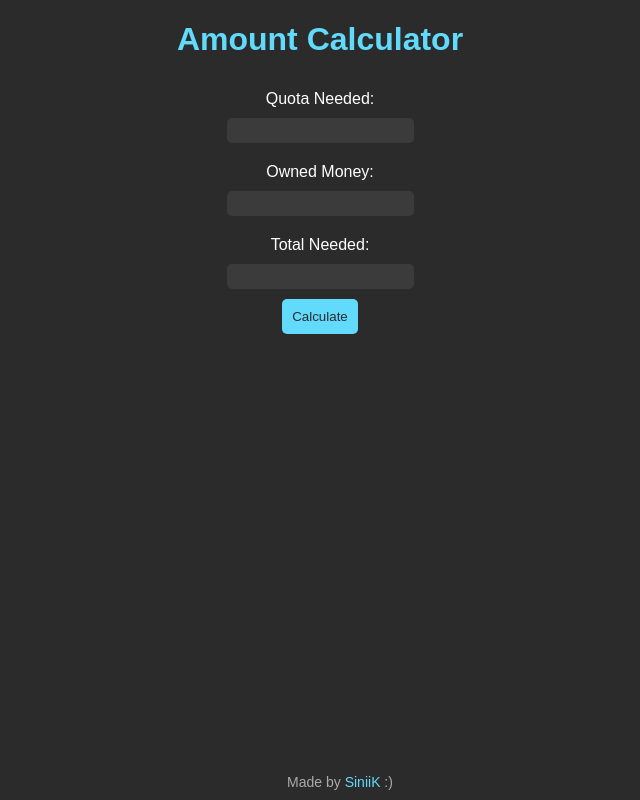
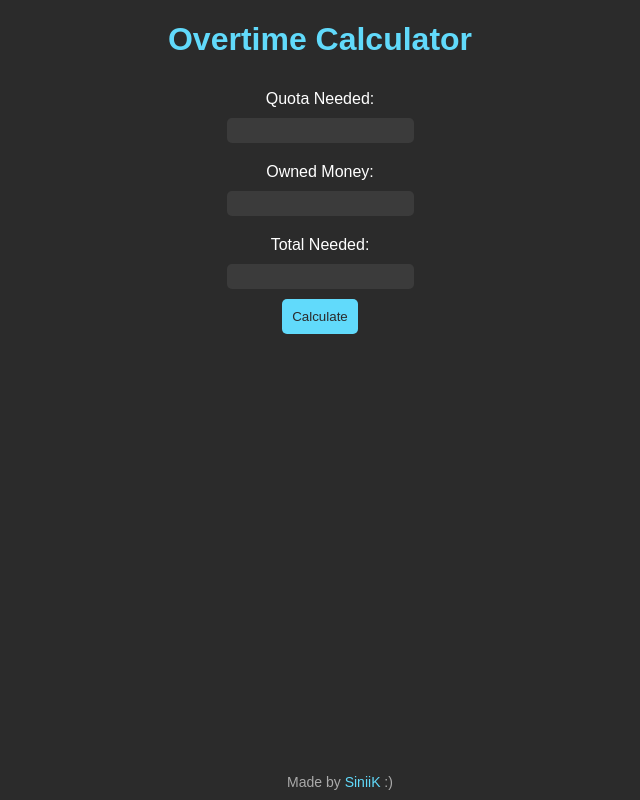
Before and after one commit to SiniiK/OvertimeCalc, a plain HTML site: page index.html in a window 1280 px wide. Shown: the whole page, without its empty margins (320-960 px from the left). Drawn offline with Linux system fonts and the light colour scheme.

Commit message:
Update index.html
Changed title to "Overtime" instead of "Amount"

```diff
--- a/index.html
+++ b/index.html
@@ -68,7 +68,7 @@
     </style>
 </head>
 <body>
-    <h1>Amount Calculator</h1>
+    <h1>Overtime Calculator</h1>
     <form id="amountForm">
         <label for="quotaNeeded">Quota Needed:</label>
         <input type="number" id="quotaNeeded" oninput="this.value = Math.abs(this.value)" onkeydown="handleArrowKeys(event, 'totalNeeded', 'ownedMoney')" required>
```
